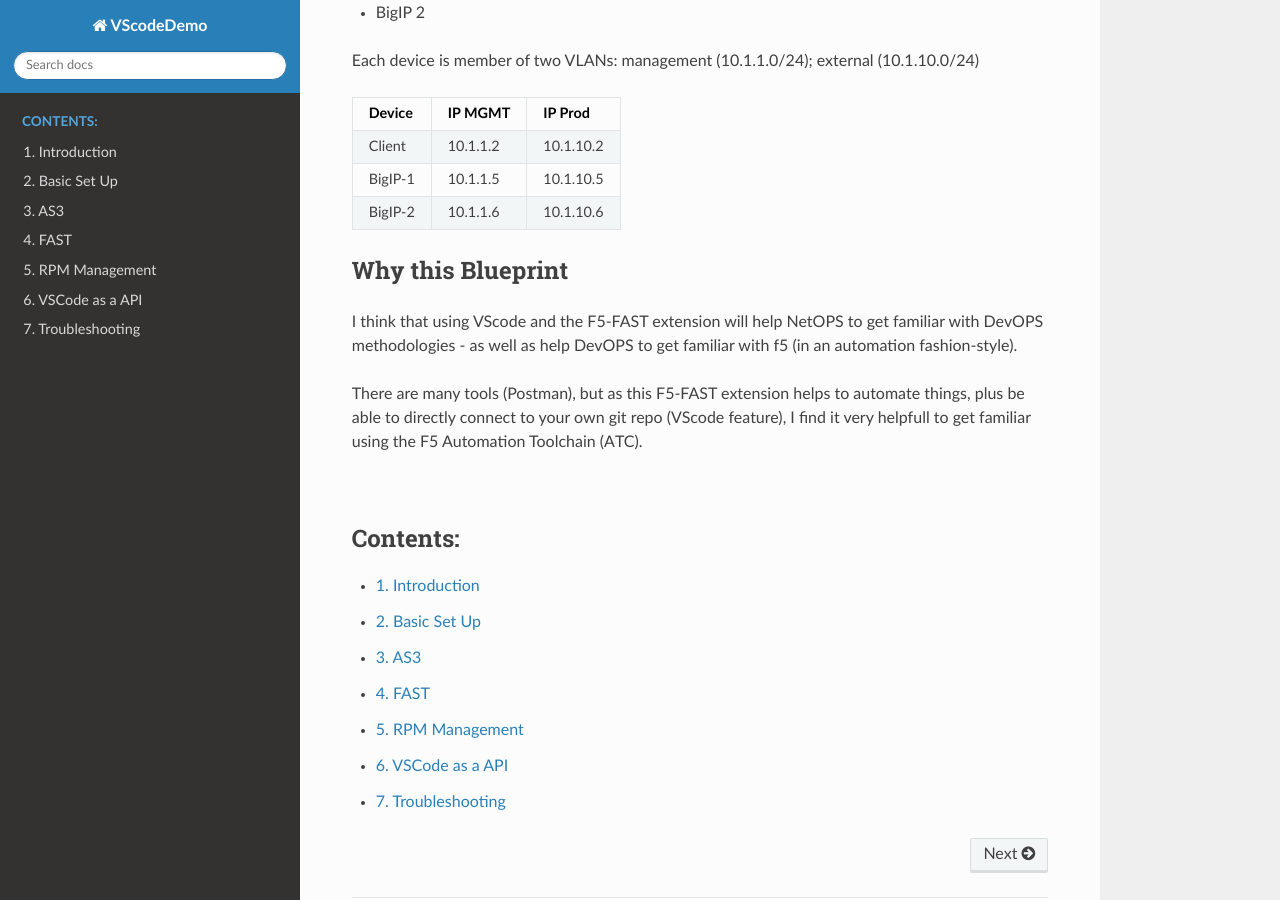
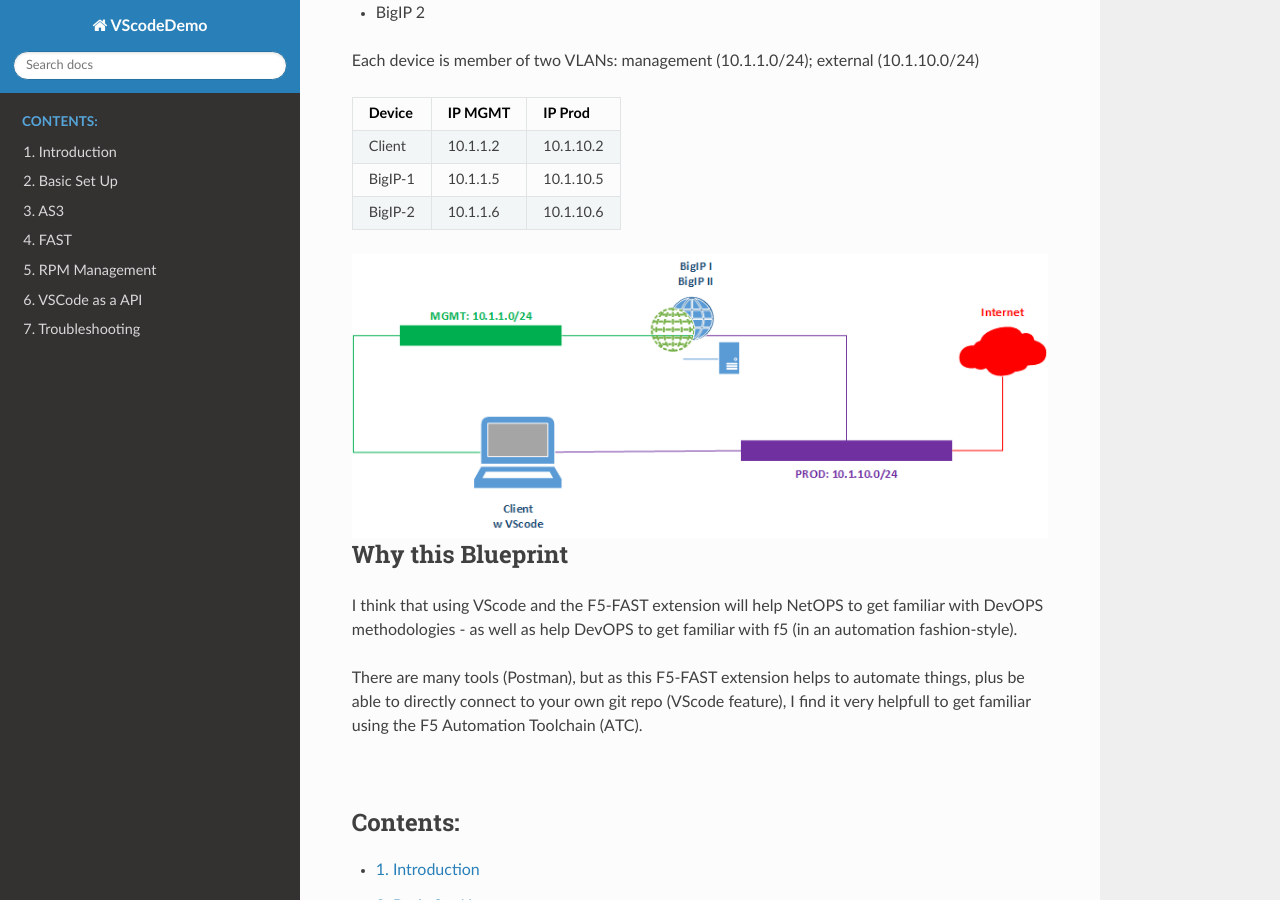
Before and after one commit to de1chk1nd/VScodeDemo, a Sphinx documentation site: the page built from docs/source/index.rst, in a window 1280 px wide and 900 px high, scrolled down 700 px. Built offline with Sphinx 7.4.7 and the Read the Docs theme 2.0.0, drawn with Linux system fonts in a browser that asks for light colours.

Commit message:
20201022-2

```diff
--- a/docs/source/index.rst
+++ b/docs/source/index.rst
@@ -44,7 +44,10 @@
 
 
 
-
+.. image:: images/lab-design.png
+   :width: 700
+   :alt: Lab Overview
+   :align: center
 
 
 
```
